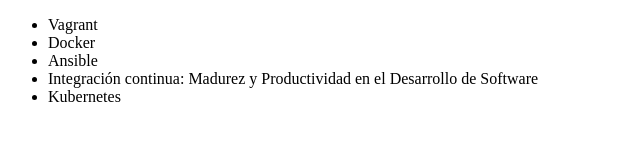
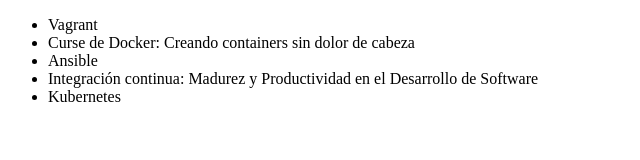
Before and after one commit to ArobioMatias/alura-git, a plain HTML site: page index.html in a window 1280 px wide. Shown: the whole page, without its empty margins (0-640 px from the left). Drawn offline with Linux system fonts and the light colour scheme.

Commit message:
actualizando nombre del curso de Docker

```diff
--- a/index.html
+++ b/index.html
@@ -7,7 +7,7 @@
 <body>
      <ul>
          <li>Vagrant</li>
-         <li>Docker</li>
+         <li>Curse de Docker: Creando containers sin dolor de cabeza</li>
          <li>Ansible</li>
          <li>Integración continua: Madurez y Productividad en el Desarrollo de Software</li>
          <li>Kubernetes</li>
```
